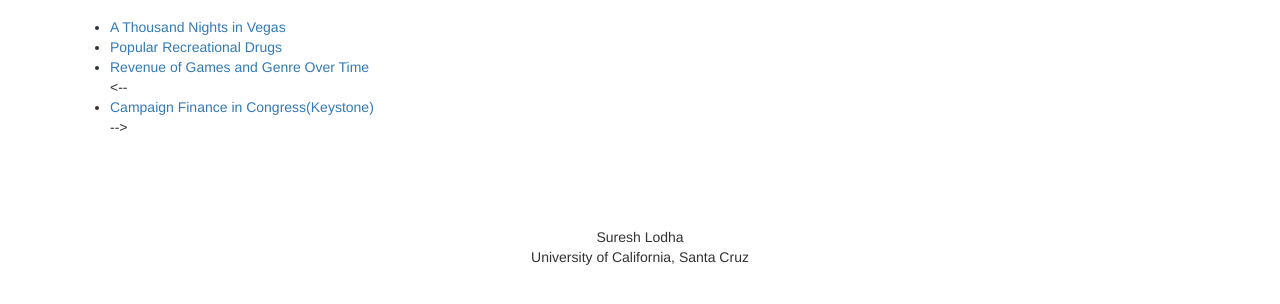
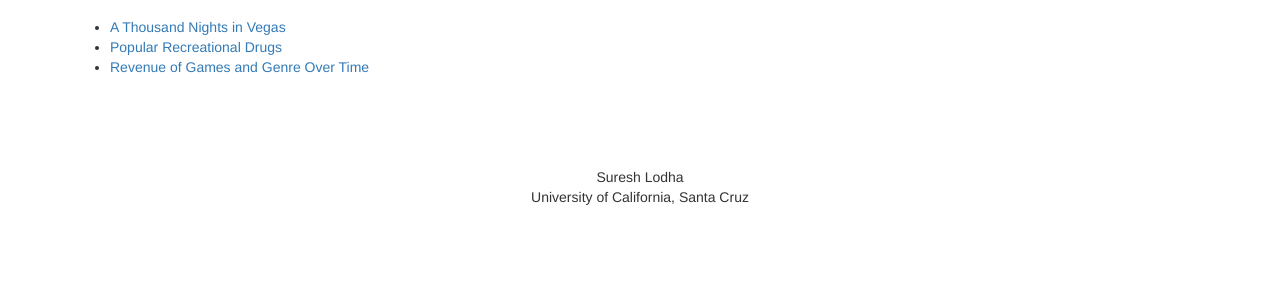
Before and after one commit to JavierJuanillo13/CMPS165Examples, a plain HTML site: page index.html in a window 1280 px wide. Shown: the part 172-476 px from the top of the page. Drawn offline with Linux system fonts and the light colour scheme.

Commit message:
Update index.html

```diff
--- a/index.html
+++ b/index.html
@@ -79,7 +79,7 @@
                     <!--<li><a href="http://sureshlodha.github.io/ImmigrationCalifornia/" target="_blank">Immigration into California</a></li>-->
                     <li><a href="http://sureshlodha.github.io/PopularDrugs/" target="_blank">Popular Recreational Drugs</a></li>
                     <li><a href="http://sureshlodha.github.io/RevenueOfGames/" target="_blank">Revenue of Games and Genre Over Time</a></li>
-                    <--<li><a href="http://sureshlodha.github.io/KeystonePipeline/" target="_blank">Campaign Finance in Congress(Keystone)</a></li>-->
+                    <!--<li><a href="http://sureshlodha.github.io/KeystonePipeline/" target="_blank">Campaign Finance in Congress(Keystone)</a></li>-->
                 </ul>
                 <br>
                 <br>
```
